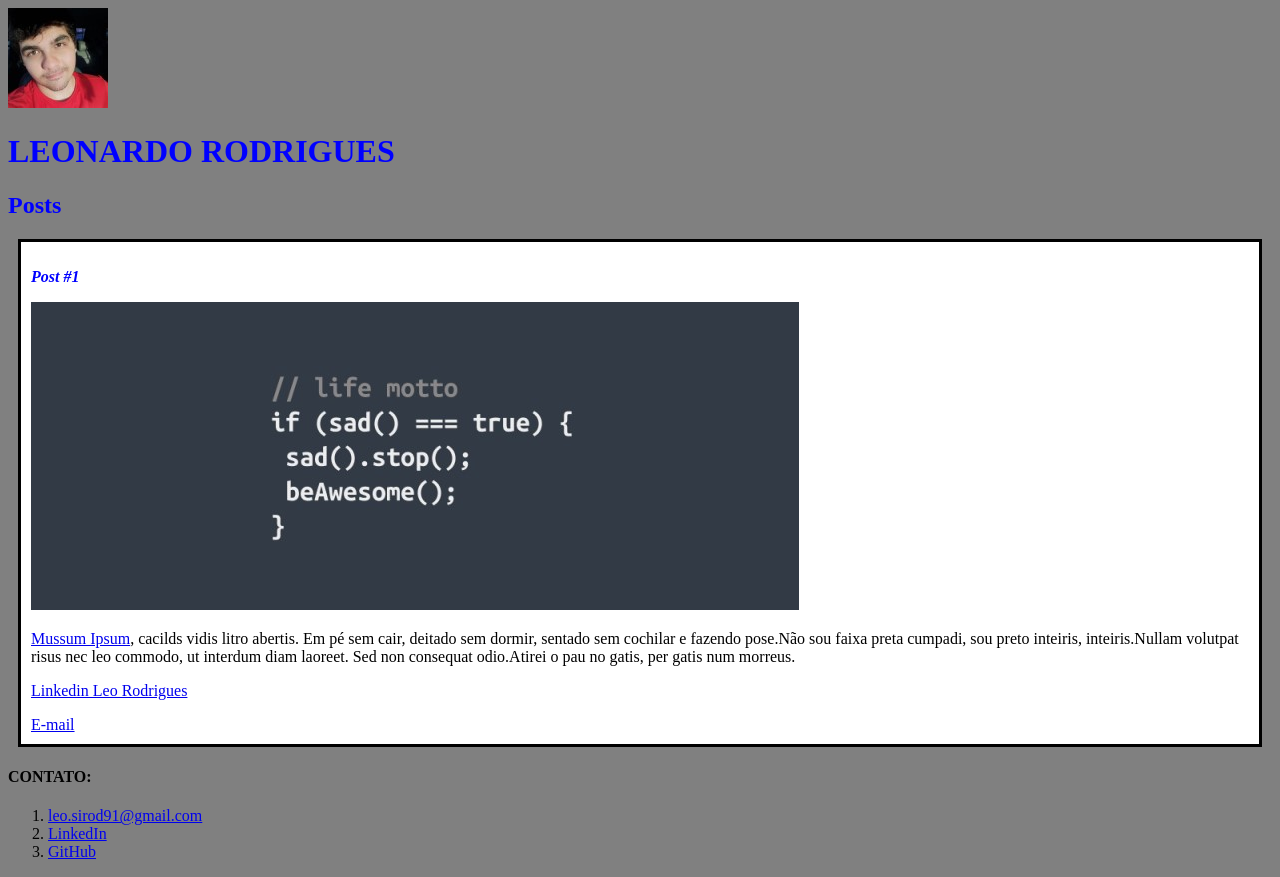
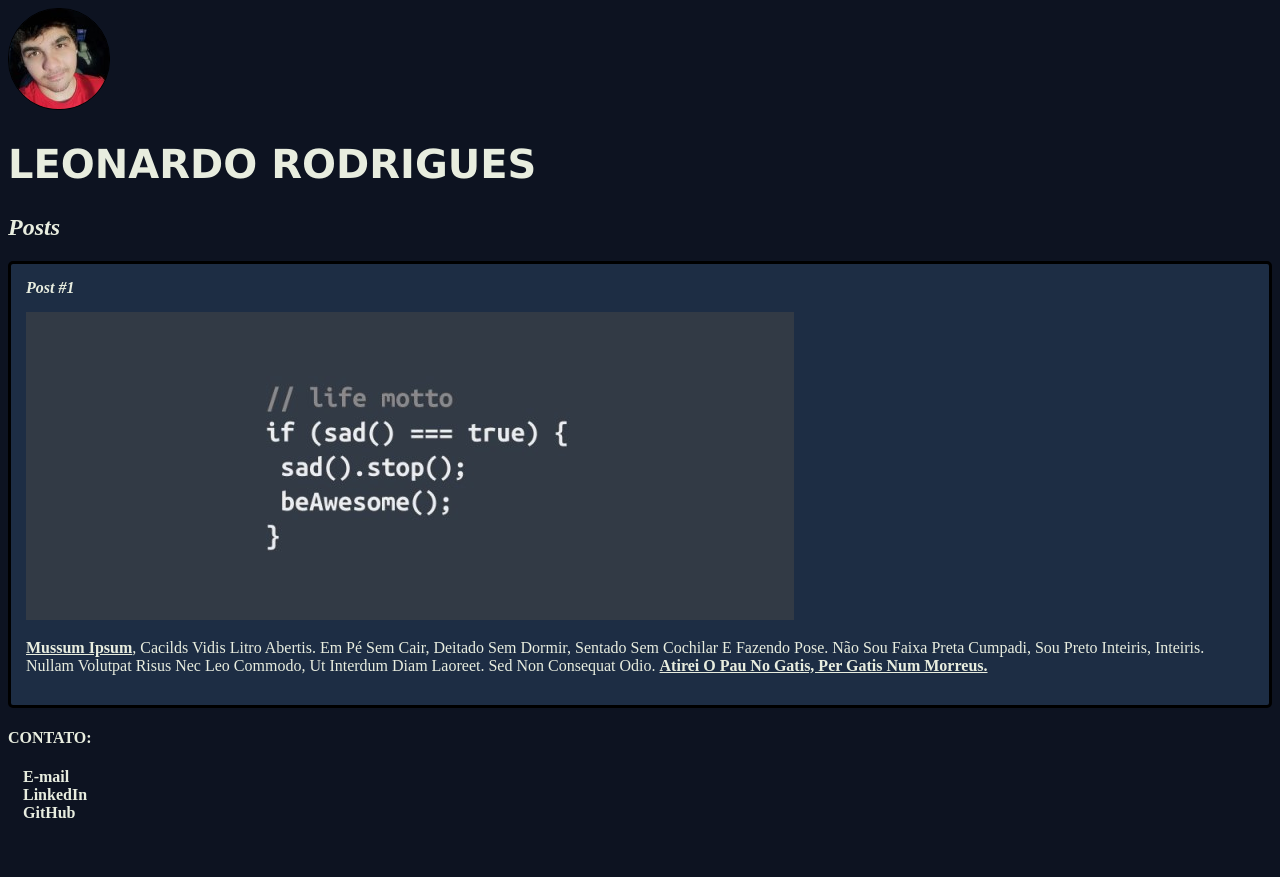
Before and after one commit to leorodrigues91/dio-desafio-github, a plain HTML site: page Módulo II - HTML e CSS3/Introdução a HTML5 e CSS3/index.html in a window 1280 px wide. After the commit the page ends 838 px from the top, so only its background shows below. Drawn offline with Linux system fonts and the light colour scheme.

Commit message:
pequenas alterações no codigo

```diff
--- a/Módulo II - HTML e CSS3/Introdução a HTML5 e CSS3/index.html
+++ b/Módulo II - HTML e CSS3/Introdução a HTML5 e CSS3/index.html
@@ -7,7 +7,7 @@
     </head>
     <body>
         <header>
-            <img src="leo-rodrigues.jpeg" alt="Foto Leo Rodrigues">
+            <img src="leo-rodrigues.jpeg" alt="Foto Leo Rodrigues" class="photo">
             <h1 id="title">LEONARDO RODRIGUES</h1>
         </header>
         <section>
@@ -17,20 +17,18 @@
             <article class="post">
                 <header>
                     <h3 class="post_title">Post #1</h3>
-                    <img src="postagem-1.jpg" alt="Código com brincadeira em inglês">
+                    <img src="postagem-1.jpg" alt="Código com brincadeira em inglês" class="post_img">
                 </header>
-                <p>
-                    <a href="https://www.mussumipsum.com" target="_blank">Mussum Ipsum</a>, cacilds vidis litro abertis. Em pé sem cair, deitado sem dormir, sentado sem cochilar e fazendo pose.Não sou faixa preta cumpadi, sou preto inteiris, inteiris.Nullam volutpat risus nec leo commodo, ut interdum diam laoreet. Sed non consequat odio.Atirei o pau no gatis, per gatis num morreus.
+                <p class="post_content">
+                    <a href="https://www.mussumipsum.com" target="_blank">Mussum Ipsum</a>, cacilds vidis litro abertis. Em pé sem cair, deitado sem dormir, sentado sem cochilar e fazendo pose. Não sou faixa preta cumpadi, sou preto inteiris, inteiris. Nullam volutpat risus nec leo commodo, ut interdum diam laoreet. Sed non consequat odio. <a href="https://www.cifraclub.com.br/temas-infantis/atirei-o-pau-no-gato/">Atirei o pau no gatis, per gatis num morreus.</a>
                 </p>
-                <p><a href="https://www.linkedin.com/in/leonardorodrigues91/" target="_blank">Linkedin Leo Rodrigues</a></p>
-                <a href="mailto:testeemail@gmail.com">E-mail</a>
             </article>
         </section>
-        <footer>
+        <footer class="footer">
             <h4>CONTATO:</h4>
-            <ol>
+            <ol class="contacts_list">
                 <li>
-                    <a href="mailto:leo.sirod91@gmail.com">leo.sirod91@gmail.com</a>
+                    <a href="mailto:leo.sirod91@gmail.com">E-mail</a>
                 </li>
                 <li>
                     <a href="https://www.linkedin.com/in/leonardorodrigues91/" target="_blank">LinkedIn</a>
--- a/Módulo II - HTML e CSS3/Introdução a HTML5 e CSS3/style.css
+++ b/Módulo II - HTML e CSS3/Introdução a HTML5 e CSS3/style.css
@@ -1,19 +1,67 @@
 body{
-    background: gray;
+    background: #0d1321;
+}
+
+.photo {
+    border: 1px solid black;
+    border-radius: 50px;
 }
 
 #title, .subtitle, .post_title {
-    color: blue;
+    color: #e8eddf;
+}
+
+#title {
+    font-family: Verdana, Geneva, Tahoma, sans-serif;
+    font-size: 40px;
+    font-style: normal;
+}
+
+a {
+    text-decoration: underline;
+    color: #e8eddf;
+    font-weight: bold;
+}
+
+.subtitle {
+    font-style: italic;
 }
 
 .post_title {
     font-size: 16px;
     font-style: italic;
+    margin: 0;
+    margin-bottom: 15px;
 }
 
 .post {
-    background: white;
-    padding: 10px;
+    background: #1d2d44;
+    padding: 15px;
     border: 3px solid black;
-    margin: 10px;
+    margin-bottom: 15px;
+    border-radius: 5px;
 }
+
+.post_content {
+    margin: 0;
+    margin-bottom: 15px;
+    text-transform: capitalize;
+    color: #e8eddf;
+}
+
+.post_img {
+    margin-bottom: 15px;
+}
+
+.footer {
+    color: #e8eddf;
+}
+
+.contacts_list {
+    list-style-type: none;
+    padding-left: 15px;
+}
+
+.contacts_list li a {
+    text-decoration: none;
+}
```
